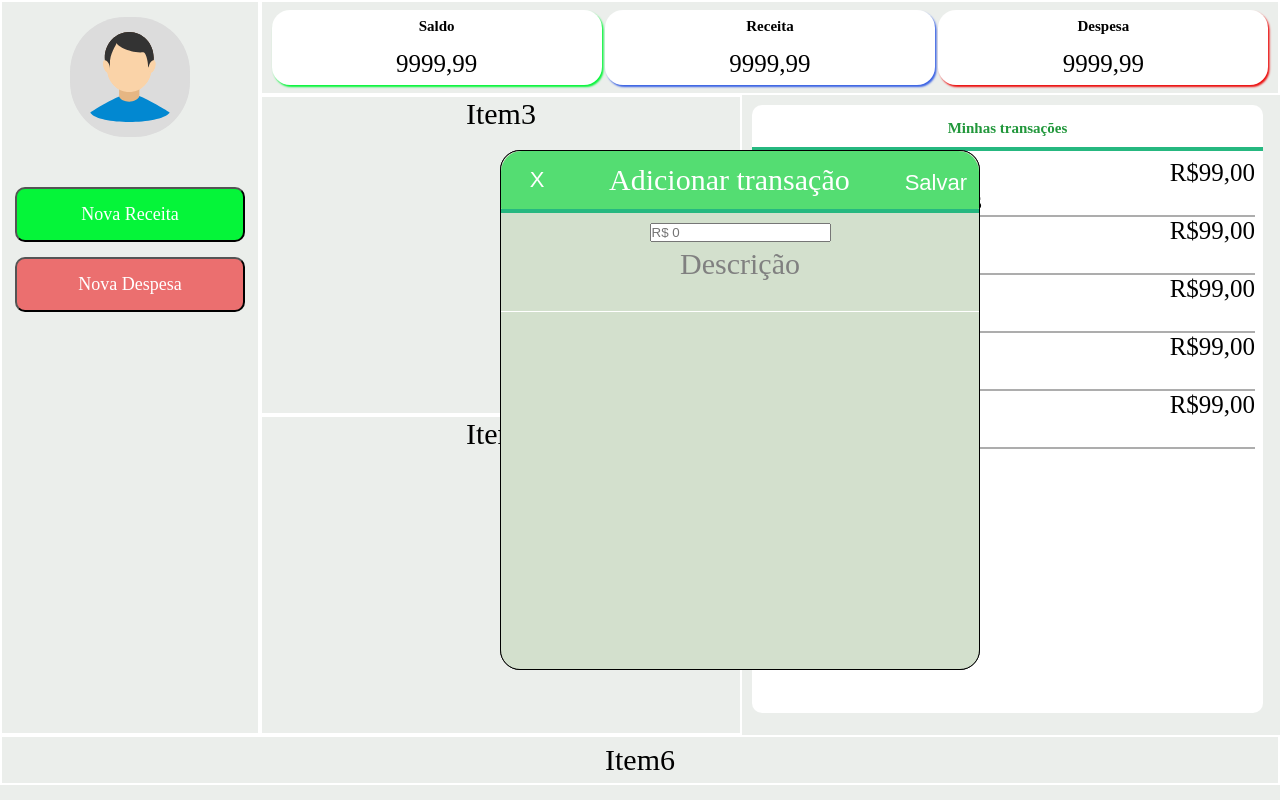
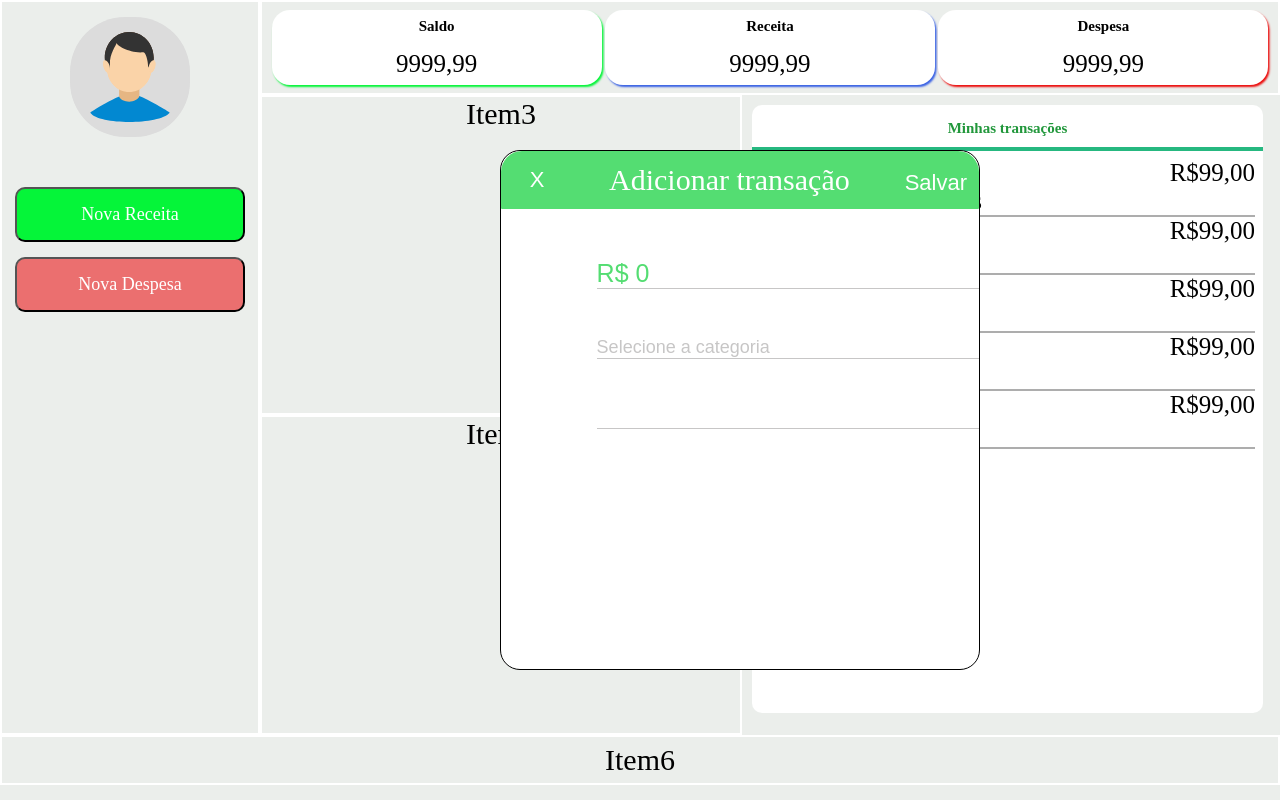
Before and after one commit to AlexSJ33/SisFinan, a React (Vite) app: page / in a window 1280 px wide. Both pictures are taken after a click on the button "Nova Receita". Built offline with nearby package versions, Linux system fonts and the light colour scheme.

Commit message:
mais ajustes

```diff
--- a/package.json
+++ b/package.json
@@ -11,8 +11,7 @@
   },
   "dependencies": {
     "react": "^18.2.0",
-    "react-dom": "^18.2.0",
-    "react-modal": "^3.16.1"
+    "react-dom": "^18.2.0"
   },
   "devDependencies": {
     "@types/react": "^18.2.66",
--- a/src/components/Home.module.css
+++ b/src/components/Home.module.css
@@ -2,8 +2,6 @@ body {
     display: flex;
     flex-direction: column;
     justify-content: center;
-
-
     background-color: #ebeeeb;
 
 
--- a/src/components/Receita/AdicionarReceita.jsx
+++ b/src/components/Receita/AdicionarReceita.jsx
@@ -1,11 +1,10 @@
 // import { useState } from 'react'
 import React from 'react'
-import Modal from 'react-modal'
+
 
 import styles from './AdicionarReceita.module.css'
 
-// Código necessário para os recursos de acessibilidade
-Modal.setAppElement('#root');
+
 
 
 function AdicionarReceita({ isOpen, setModalOpen }) {
@@ -15,9 +14,8 @@ function AdicionarReceita({ isOpen, setModalOpen }) {
   if (isOpen) {
     return(
     <>
-      <div className={styles.formulario}>
+      <div className={styles.container}>
           <form onSubmit={''}>
-          <div className='form-grupo'>
             <div className={styles.fechar}>
               <div className={styles.left}>
               <button className={styles.btnFechar} onClick={setModalOpen}> X</button>
@@ -28,22 +26,11 @@ function AdicionarReceita({ isOpen, setModalOpen }) {
               </div>
             </div>
 
-            <hr />
-            <div className={styles.LabelValueDate}>
-
+            <div className={styles.inputs}>
+              <input className={styles.inputValue} type="text" name="valor" id="valor" placeholder='R$ 0' />
+              <input className={styles.inputCategoria} type="text" name="categoria" id="categoria" placeholder='Selecione a categoria' />
+              <input className={styles.inputDescricao}type="text" name="descricao" id="descricao" />
             </div>
-            <div className={styles.LabelValueDate}>
-              <input type="text" name="valor" id="valor" placeholder='R$ 0' />
-            </div>
-            <div className={styles.LabelValueDate}>
-            <label for='valor'>Descrição</label>
-            </div>
-            <div className={styles.InputValueDate}>
-            <input type="text" name="descricao" id="descricao" />
-            </div>
-          </div>
-
-
           </form>
       </div>
     </>
--- a/src/components/Receita/AdicionarReceita.module.css
+++ b/src/components/Receita/AdicionarReceita.module.css
@@ -1,27 +1,14 @@
 
-
-.formulario {
+.container {
+    background-color: black;
+}
+.container form {
     display: flex;
     flex-direction: column;
     justify-content: baseline;
-    position: fixed;
+    align-items: end;
 
-    top: 0;
-    bottom: 0;
-    left: 0;
-    right: 0;
-    /* background-color: rgb(0,0,0,0.5); */
-    background-color: #d3e0cd;
-
-
-    margin-left: 500px;
-    margin-top: 150px;
-
-    width: 480px;
-    height: 520px;
-    border: 1px solid black;
-    border-radius: 20px;
-
+    background-color: #fff;
 
 }
 
@@ -38,6 +25,7 @@
     border-bottom-right-radius: 1px;
     border-bottom-left-radius: 1px;
     border-bottom: none;
+    width: 100%;
 
 }
 .left {
@@ -61,30 +49,63 @@
     font-size: 22px;
     cursor: pointer;
 }
-
-.form-grupo input {
-    margin: 12px;
-    height: 30px;
-
+.inputs {
+    display: flex;
+    width: 80%;
+    flex-direction: column;
+    justify-content: center;
+    align-content: center;
+    padding-top: 50px;
+    gap: 6vh;
 
 }
-.LabelValueDate {
-    display: flex;
-    justify-content: space-around;
-    margin-top: 5px;
-    color: gray;
+.inputValue {
 
-}
+    width: 100%;
+    border-left: none;
+    border-right: none;
+    border-top: none;
 
-.InputValueDate input {
-
-    border: 1px solid #fff;
-    border-top: none;
-    border-right: none;
-    border-left: none;
-    width: 100%;
+    border-bottom: 1.8px solid #c7c6c6;
 
 
     background-color: transparent;
+    font-size: 25px;
+    outline: none;
+}
+.inputValue::placeholder {
+    color: #54dd72;
+ }
 
+
+.inputCategoria {
+
+    width: 100%;
+    border-left: none;
+    border-right: none;
+    border-top: none;
+
+    border-bottom: 1.8px solid #c7c6c6;
+
+    font-size: large;
+    outline: none;
+
+    background-color: transparent;
 }
+.inputCategoria::placeholder {
+    color: #c7c6c6;
+}
+.inputDescricao {
+
+    width: 100%;
+    border-left: none;
+    border-right: none;
+    border-top: none;
+
+    border-bottom: 1.8px solid #c7c6c6;
+
+    font-size: large;
+    outline: none;
+
+    background-color: transparent;
+}
```
Also changed, not shown: 1 other file (tests, documents, lock files or other folders). Lines whose indentation alone changed are shown as unchanged.
